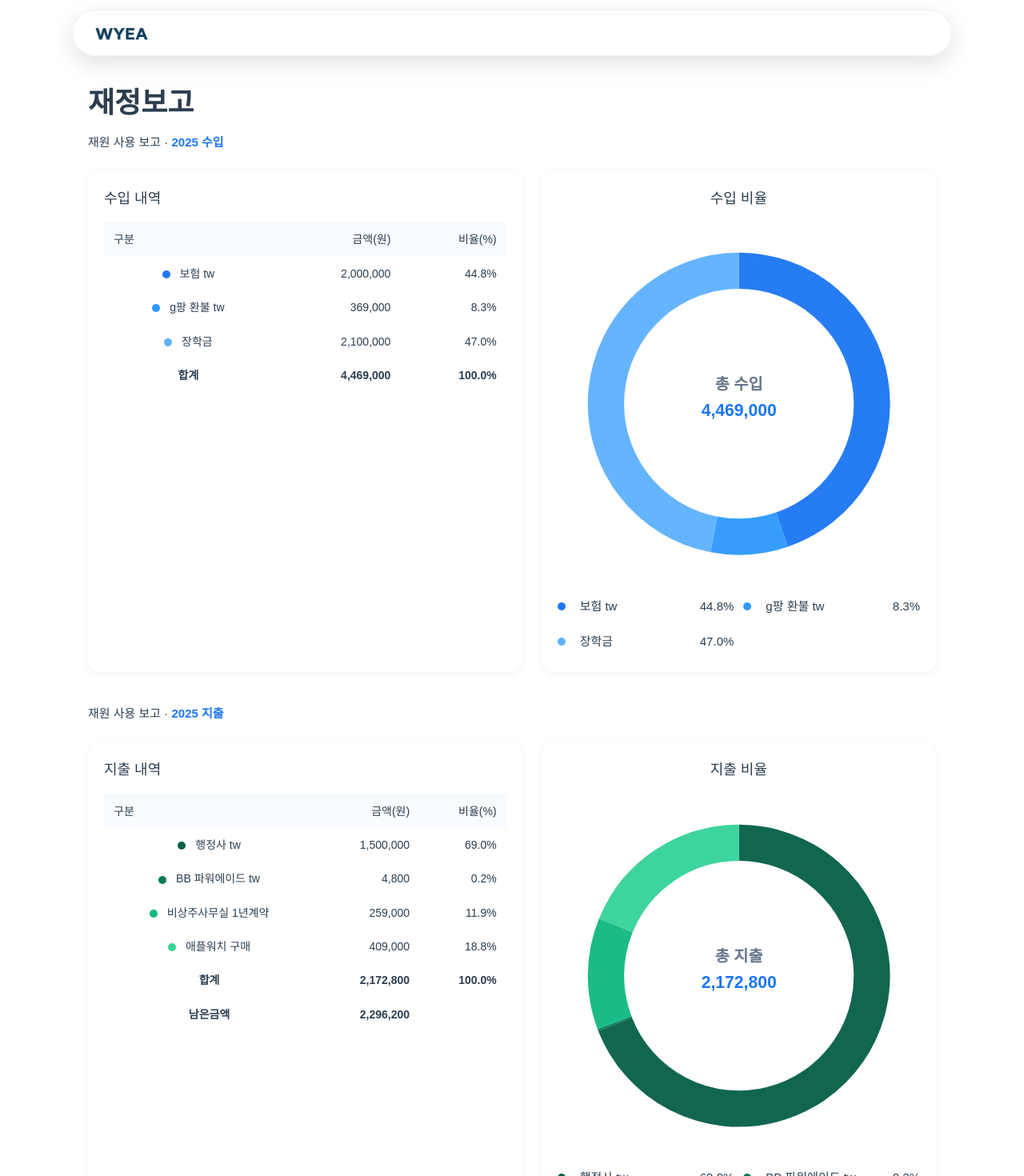
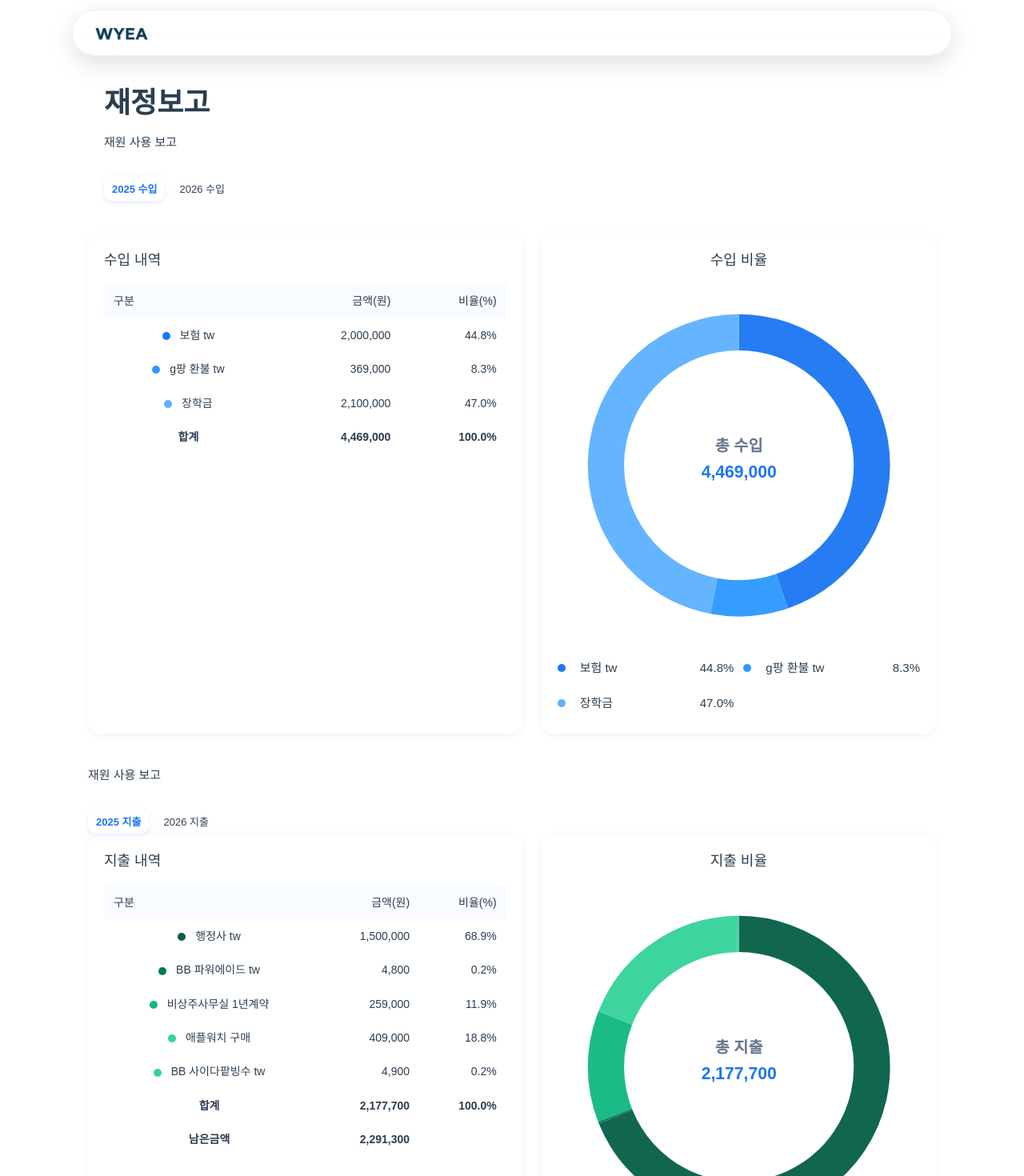
Before and after one commit to wooju8303/WYEA-frontend, a Vue app: page /financialreport in a window 1280 px wide. Shown: the top 1470 px of the page at 80% size. Built offline with nearby package versions, Linux system fonts and the light colour scheme; what quasar would draw is missing.

Commit message:
재정보고 년도별 계산

```diff
--- a/src/views/FinancialReport.vue
+++ b/src/views/FinancialReport.vue
@@ -21,12 +21,16 @@ const arcPath = (cx: number, cy: number, r: number, start: number, end: number)
   return `M ${s.x} ${s.y} A ${r} ${r} 0 ${large} 0 ${e.x} ${e.y}`
 }
 
-/**********************************수입**************************************/
-// 1) 데이터
-const items1 = ref<Item[]>([
+const incomeitems2025 = ref<Item[]>([
   { label: '보험 tw', amount: 2_000_000, color: '#1C77F2' },
   { label: 'g팡 환불 tw', amount: 369_000, color: '#2D99FF' },
   { label: '장학금', amount: 2_100_000, color: '#5EB1FF' },
+])
+
+const incomeitems2026 = ref<Item[]>([
+  { label: '후원금',       amount: 1_200_000, color: '#1C77F2' },
+  { label: '행사 수익',    amount: 1_050_000, color: '#2D99FF' },
+  { label: '장학금',       amount: 2_400_000, color: '#5EB1FF' },
 ])
 // #1C77F2 (진한 블루)
 // #2D99FF (중간 블루)
@@ -39,58 +43,18 @@ const items1 = ref<Item[]>([
 // #9AA9B2 (밝은 그레이)
 // #E2E8F0 (연한 실버톤)
 
-// 2) 합계/비율
-const total = computed(() => items1.value.reduce((sum, i) => sum + i.amount, 0))
-const withPct = computed<ItemWithPct[]>(() =>
-  items1.value.map((i) => ({
-    ...i,
-    pct: total.value ? (i.amount / total.value) * 100 : 0
-  }))
-)
-
-
-// 3) 도넛 누적각 (0~360)
-const accumAngles = computed<number[]>(() => {
-  const arr = withPct.value
-  const a: number[] = [0]
-  let acc = 0
-  for (const it of arr) {
-    acc += it.pct || 0
-    a.push((acc / 100) * 360)
-  }
-  return a
-})
-
-// 4) 세그먼트(템플릿 타입안정)
-const segments = computed(() =>
-  withPct.value.map((i, idx) => ({
-    item: i,
-    start: accumAngles.value[idx] ?? 0,
-    end: accumAngles.value[idx + 1] ?? 0
-  }))
-)
-
-// 5) 차트 인터랙션 (호버 시 중앙 라벨 변경/강조)
-const hoverIdx = ref<number | null>(null)
-const centerTitle = computed(() =>
-  hoverIdx.value == null ? '총 수입' : segments.value[hoverIdx.value]?.item.label ?? '총 수입'
-)
-
-const centerSub = computed(() => {
-  if (hoverIdx.value == null) return fmtKRW(total.value)
-  const seg = segments.value[hoverIdx.value]
-  return seg ? `${fmtPct(seg.item.pct)} · ${fmtKRW(seg.item.amount)}` : ''
-})
-/**********************************지출**************************************/
-// 수입 - 지출
-const remaining = computed(() => total.value - total2.value)
-
-// 1) 데이터
-const items2 = ref<Item[]>([
+const spendingitems2025 = ref<Item[]>([
   { label: '행정사 tw', amount: 1_500_000, color: '#065F46' },
   { label: 'BB 파워에이드 tw', amount: 4_800, color: '#047857' },
   { label: '비상주사무실 1년계약', amount: 259_000, color: '#10B981' },
   { label: '애플워치 구매', amount: 409_000, color: '#34D399' },
+  { label: 'BB 사이다팥빙수 tw', amount: 4_900, color: '#34D399' },
+])
+const spendingitems2026 = ref<Item[]>([
+  { label: '행사 운영비',   amount: 780_000, color: '#065F46' },
+  { label: '장비 구입',     amount: 520_000, color: '#047857' },
+  { label: '사무용 소모품', amount: 86_000,  color: '#10B981' },
+  { label: '광고/홍보',     amount: 160_000, color: '#34D399' },
 ])
 // #065F46 (딥 그린·짙은 초록)
 // #047857 (청록빛 중간 초록)
@@ -103,58 +67,104 @@ const items2 = ref<Item[]>([
 // #4ADE80 (라이트 그린)
 // #BBF7D0 (연한 실버톤 그린)
 
+/**********************************수입**************************************/
+// 1) 합계/비율
+const activeIncomeYear = ref<'2025' | '2026'>('2025')
 
-// 2) 합계/비율
-const total2 = computed(() => items2.value.reduce((sum, i) => sum + i.amount, 0))
-const withPct2 = computed<ItemWithPct[]>(() =>
-  items2.value.map((i) => ({
-    ...i,
-    pct: total2.value ? (i.amount / total2.value) * 100 : 0
+/* 선택된 연도의 수입 아이템 */
+const incomeItems = computed<Item[]>(() =>
+  activeIncomeYear.value === '2025' ? incomeitems2025.value : incomeitems2026.value
+)
+
+/* === (수입) 합계/비율/세그먼트 등은 incomeItems 기준으로 재계산 === */
+const total = computed(() => incomeItems.value.reduce((s, i) => s + i.amount, 0))
+const withPct = computed<ItemWithPct[]>(() =>
+  incomeItems.value.map(i => ({ ...i, pct: total.value ? (i.amount / total.value) * 100 : 0 }))
+)
+const accumAngles = computed<number[]>(() => {
+  const a: number[] = [0]; let acc = 0
+  for (const it of withPct.value) { acc += it.pct || 0; a.push((acc / 100) * 360) }
+  return a
+})
+const segments = computed(() =>
+  withPct.value.map((i, idx) => ({
+    item: i,
+    start: accumAngles.value[idx] ?? 0,
+    end:   accumAngles.value[idx + 1] ?? 0,
   }))
 )
+const hoverIdx = ref<number | null>(null)
+const centerTitle = computed(() =>
+  hoverIdx.value == null ? '총 수입' : (segments.value[hoverIdx.value]?.item.label ?? '총 수입')
+)
+const centerSub = computed(() => {
+  if (hoverIdx.value == null) return fmtKRW(total.value)
+  const seg = segments.value[hoverIdx.value]
+  return seg ? `${fmtPct(seg.item.pct)} · ${fmtKRW(seg.item.amount)}` : ''
+})
+/**********************************지출**************************************/
+const activeSpendingYear = ref<'2025' | '2026'>('2025')
+// 선택된 연도의 지출 아이템
+const spendingItems = computed<Item[]>(() =>
+  activeSpendingYear.value === '2025' ? spendingitems2025.value : spendingitems2026.value
+)
+// 남은금액은 "선택된 수입 합계 - 선택된 지출 합계"
+const total2 = computed(() => spendingItems.value.reduce((sum, i) => sum + i.amount, 0))
+const remaining = computed(() => total.value - total2.value)
 
-// 3) 도넛 누적각 (0~360)
+const withPct2 = computed<ItemWithPct[]>(() =>
+  spendingItems.value.map(i => ({ ...i, pct: total2.value ? (i.amount / total2.value) * 100 : 0 }))
+)
+
 const accumAngles2 = computed<number[]>(() => {
-  const arr = withPct2.value
-  const a: number[] = [0]
-  let acc = 0
-  for (const it of arr) {
-    acc += it.pct || 0
-    a.push((acc / 100) * 360)
-  }
+  const a: number[] = [0]; let acc = 0
+  for (const it of withPct2.value) { acc += it.pct || 0; a.push((acc / 100) * 360) }
   return a
 })
 
-// 4) 세그먼트
 const segments2 = computed(() =>
   withPct2.value.map((i, idx) => ({
     item: i,
     start: accumAngles2.value[idx] ?? 0,
-    end: accumAngles2.value[idx + 1] ?? 0
+    end:   accumAngles2.value[idx + 1] ?? 0,
   }))
 )
 
-// 5) 차트 인터랙션 (호버 시 중앙 라벨 변경/강조)
 const hoverIdx2 = ref<number | null>(null)
 const centerTitle2 = computed(() =>
-  hoverIdx2.value == null ? '총 지출' : segments2.value[hoverIdx2.value]?.item.label ?? '총 지출'
+  hoverIdx2.value == null ? '총 지출' : (segments2.value[hoverIdx2.value]?.item.label ?? '총 지출')
 )
-
 const centerSub2 = computed(() => {
   if (hoverIdx2.value == null) return fmtKRW(total2.value)
   const seg = segments2.value[hoverIdx2.value]
   return seg ? `${fmtPct(seg.item.pct)} · ${fmtKRW(seg.item.amount)}` : ''
 })
 
-
 </script>
 
 <template>
   <section class="frsection1">
-    <header class="pageHead">
-      <h1>재정보고</h1>
-      <p class="sub">재원 사용 보고 · <span class="accent">2025 수입</span></p>
-    </header>
+    <section class="frsection1">
+      <header class="pageHead">
+        <h1>재정보고</h1>
+        <p class="sub">
+          재원 사용 보고
+        </p>
+        <!-- 👇 연도 전환 탭 -->
+        <div class="year-tabs">
+          <button
+            :class="{ active: activeIncomeYear === '2025' }"
+            @click="activeIncomeYear = '2025'">
+            2025 수입
+          </button>
+          <button
+            :class="{ active: activeIncomeYear === '2026' }"
+            @click="activeIncomeYear = '2026'">
+            2026 수입
+          </button>
+        </div>
+      </header>
+    </section>
 
     <div class="grid">
       <!-- 표 -->
@@ -234,7 +244,19 @@ const centerSub2 = computed(() => {
   <!-- ▼▼ 섹션 2: 지출 (item2) ▼▼ -->
   <section class="frsection2">
     <header class="pageHead">
-      <p class="sub">재원 사용 보고 · <span class="accent">2025 지출</span></p>
+      <p class="sub">재원 사용 보고</p>
+      <div class="year-tabs">
+        <button
+          :class="{ active: activeSpendingYear === '2025' }"
+          @click="activeSpendingYear = '2025'">
+          2025 지출
+        </button>
+        <button
+          :class="{ active: activeSpendingYear === '2026' }"
+          @click="activeSpendingYear = '2026'">
+          2026 지출
+        </button>
+      </div>
     </header>
 
     <div class="grid">
@@ -343,7 +365,6 @@ const centerSub2 = computed(() => {
   font-weight: 700;
 }
 .pageHead .sub { color: var(--muted); margin: 0 0 24px; }
-.pageHead .accent { color:#1C77F2; font-weight:600; }
 
 .grid { display: grid; grid-template-columns: 1.1fr 1fr; gap: 24px; }
 .card { background: var(--bg); border: 1px solid var(--line); border-radius: 16px; padding: 20px; box-shadow: 0 2px 10px rgba(15,23,42,.06); }
@@ -378,4 +399,29 @@ const centerSub2 = computed(() => {
 .centerTitle { font-size: 13px; font-weight: 600; fill: #64748b; }
 .centerSub { font-size: 14px; font-weight: 700; fill: #1C77F2; }
 @media (max-width: 900px) { .grid { grid-template-columns: 1fr; } }
+
+.year-tabs {
+  display: inline-flex;
+  gap: 8px;
+  margin: 6px 0 0;
+}
+
+.year-tabs button {
+  appearance: none;
+  border: 1px solid var(--line);
+  background: #fff;
+  color: #334155;
+  padding: 6px 10px;
+  font-size: 13px;
+  border-radius: 10px;
+  cursor: pointer;
+}
+
+.year-tabs button.active {
+  border-color: #1C77F2;
+  color: #1C77F2;
+  font-weight: 700;
+  box-shadow: 0 2px 6px rgba(28,119,242,.12);
+}
+
 </style>
```
